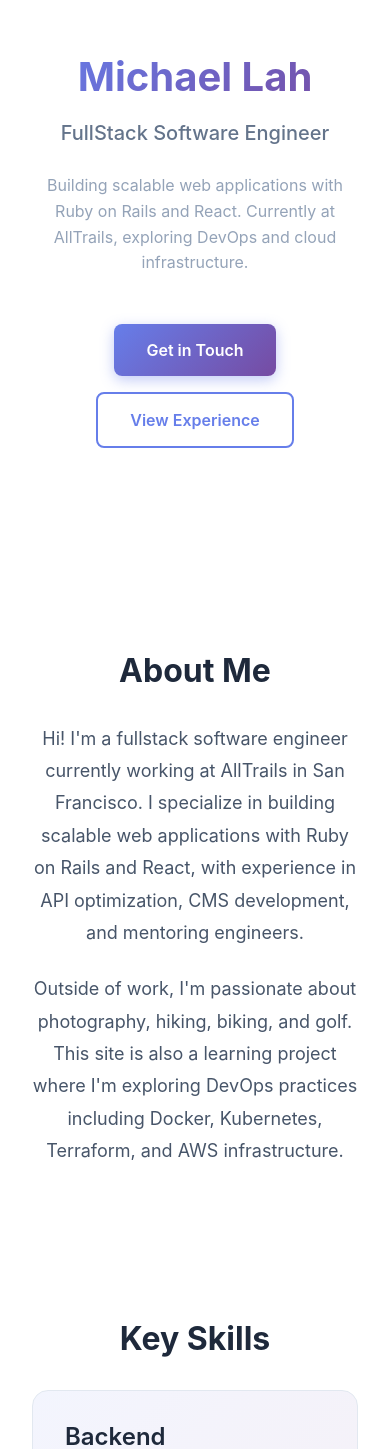
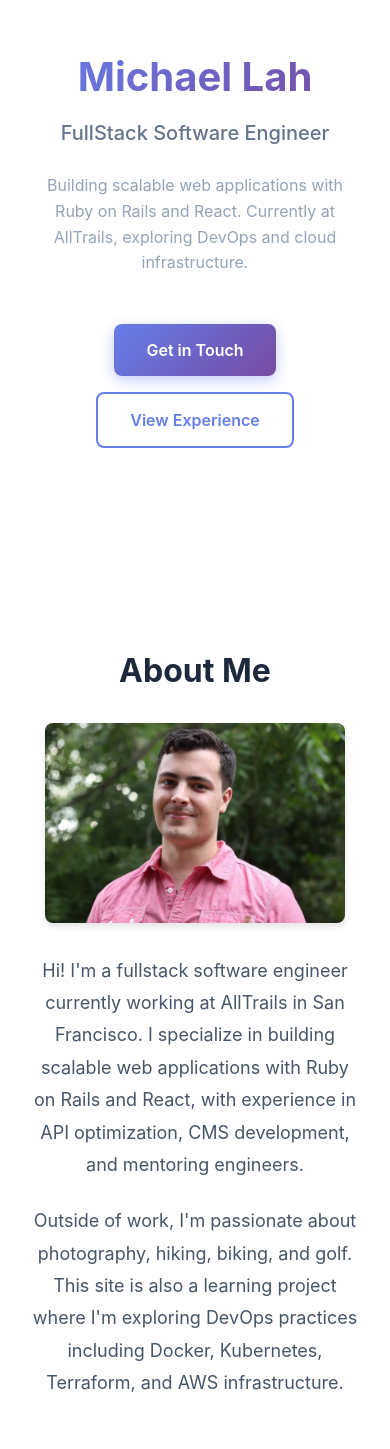
Before and after one commit to MichaelLah/personal-site-2026, a React (Vite) app: page / in a window 390 px wide. Shown: the part 119-1568 px from the top of the page. Built offline with nearby package versions, Linux system fonts and the light colour scheme.

Commit message:
add photo

```diff
--- a/src/components/AboutMe/AboutMe.module.css
+++ b/src/components/AboutMe/AboutMe.module.css
@@ -12,10 +12,28 @@
   color: var(--text-dark);
 }
 
+.aboutContainer {
+  max-width: 1000px;
+  margin: 0 auto;
+  display: flex;
+  gap: 3rem;
+  align-items: center;
+}
+
+.photoWrapper {
+  flex: 0 0 300px;
+}
+
+.photo {
+  width: 100%;
+  height: auto;
+  border-radius: 8px;
+  box-shadow: 0 4px 6px rgba(0, 0, 0, 0.1);
+}
+
 .aboutContent {
-  max-width: 700px;
-  margin: 0 auto;
-  text-align: center;
+  flex: 1;
+  text-align: left;
 }
 
 .aboutContent p {
@@ -24,3 +42,20 @@
   color: var(--text-body);
   margin-bottom: 1.5rem;
 }
+
+@media (max-width: 768px) {
+  .aboutContainer {
+    flex-direction: column;
+    gap: 2rem;
+  }
+
+  .photoWrapper {
+    flex: 0 0 auto;
+    width: 100%;
+    max-width: 300px;
+  }
+
+  .aboutContent {
+    text-align: center;
+  }
+}
--- a/src/components/AboutMe/AboutMe.tsx
+++ b/src/components/AboutMe/AboutMe.tsx
@@ -4,6 +4,14 @@ export const AboutMe = () => {
   return (
     <section className={styles.about}>
       <h2 className={styles.sectionTitle}>About Me</h2>
+      <div className={styles.aboutContainer}>
+        <div className={styles.photoWrapper}>
+          <img
+            src="/me.avif"
+            alt="Michael Lah"
+            className={styles.photo}
+          />
+        </div>
         <div className={styles.aboutContent}>
           <p>
             Hi! I'm a fullstack software engineer currently working at AllTrails
@@ -18,6 +26,7 @@ export const AboutMe = () => {
             infrastructure.
           </p>
         </div>
+      </div>
     </section>
   );
 };
```
Also changed, not shown: public/me.avif (added). Lines whose indentation alone changed are shown as unchanged.
